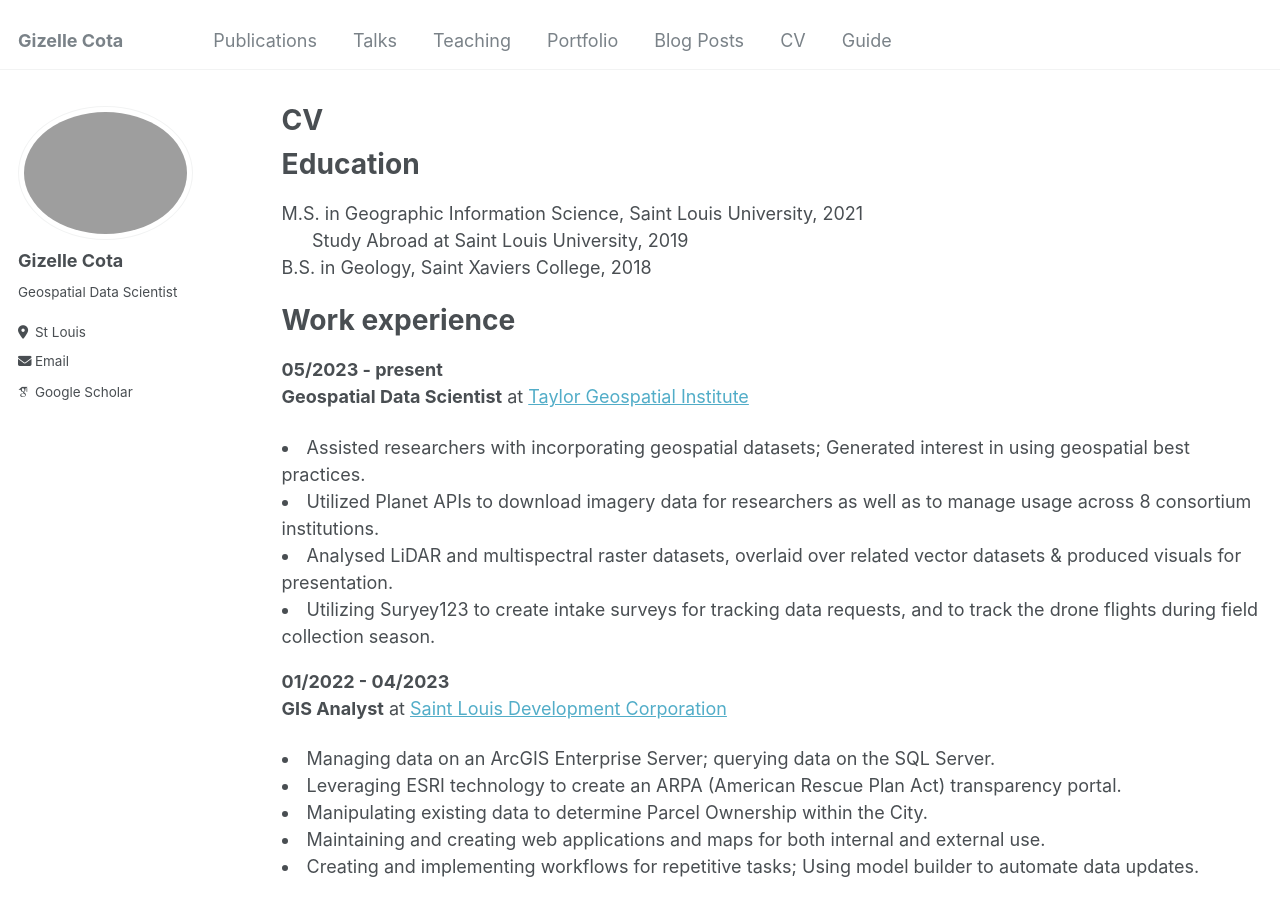
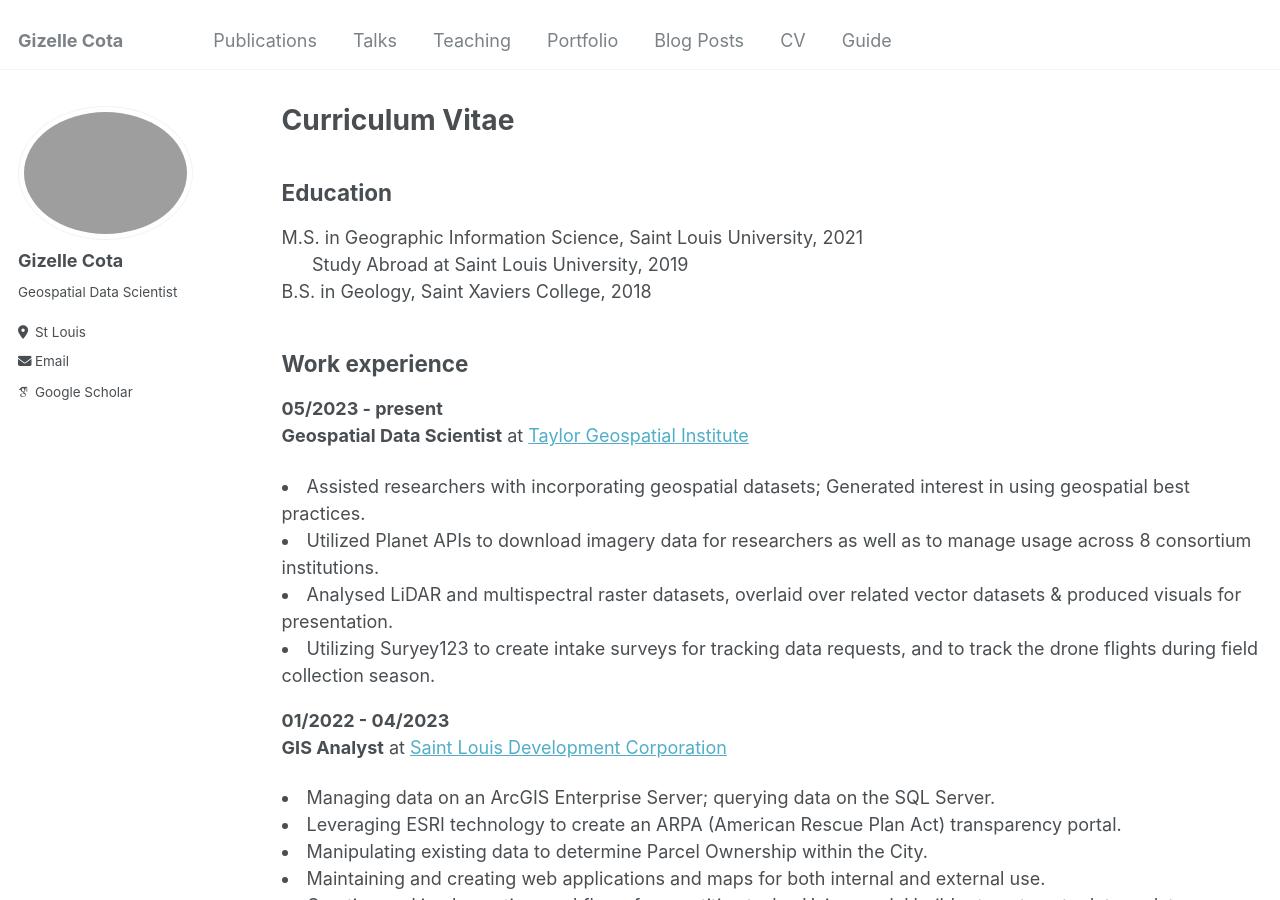
Before and after one commit to cotag11/cotag11.github.io, a Jekyll site: the page built from _pages/cv.md, in a window 1280 px wide and 900 px high. Built offline with Jekyll 4.4.1, drawn with Linux system fonts in a browser that asks for light colours; some web fonts are replaced.

Commit message:
Update cv.md

```diff
--- a/_pages/cv.md
+++ b/_pages/cv.md
@@ -1,6 +1,6 @@
 ---
 layout: archive
-title: "CV"
+title: "Curriculum Vitae"
 permalink: /cv/
 author_profile: true
 redirect_from:
@@ -9,14 +9,14 @@ redirect_from:
 
 {% include base_path %}
 
-Education
-======
+<h2>Education</h2>
+
 M.S. in Geographic Information Science, Saint Louis University, 2021
 <br>&nbsp; &nbsp; &nbsp; Study Abroad at Saint Louis University, 2019
 <br>B.S. in Geology, Saint Xaviers College, 2018
 
-Work experience
-======
+<h2>Work experience</h2>
+
 **05/2023 - present**<br>
 **Geospatial Data Scientist** at [Taylor Geospatial Institute](https://taylorgeospatial.org/)
 <li>Assisted researchers with incorporating geospatial datasets; Generated interest in using geospatial best practices. </li>
@@ -34,8 +34,7 @@ Work experience
 <li>Creating and implementing workflows for repetitive tasks; Using model builder to automate data updates.</li>
 
 **01/2022 - 04/2023**<br>
-**GIS Technical Specialist** at [Colorado College](https://www.coloradocollege.edu/)
-
+**GIS Technical Specialist** at [Colorado College](https://www.coloradocollege.edu/)<br>
 o	Created training materials for the introductory GIS course, instructed and evaluated final projects. <br>
 o	Mentored students on GIS analytic methods and best practices when it comes to using the ArcGIS software. <br>
 o	Consulted with faculty on their projects and how GIS data or methods could be utilized. <br>
```
